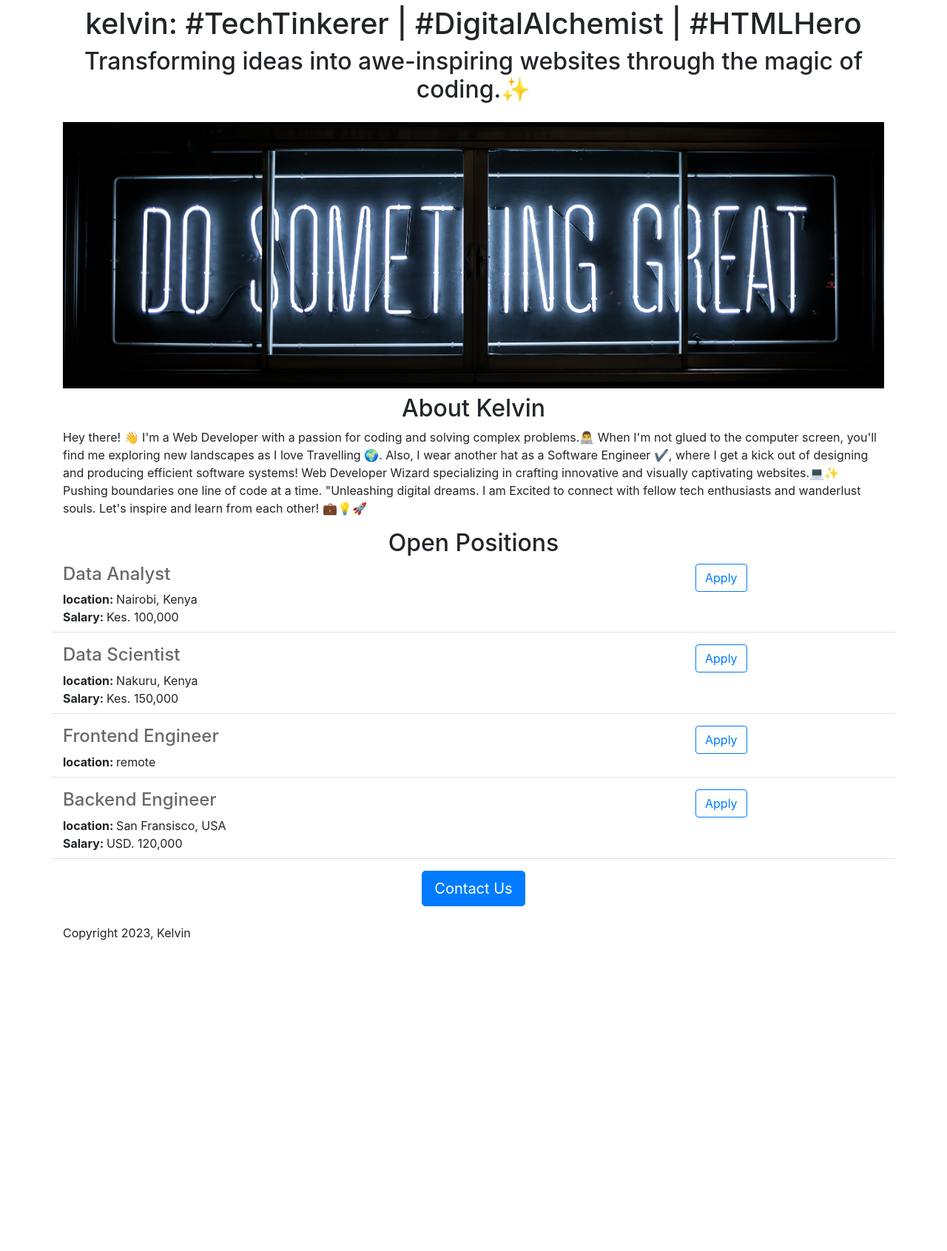
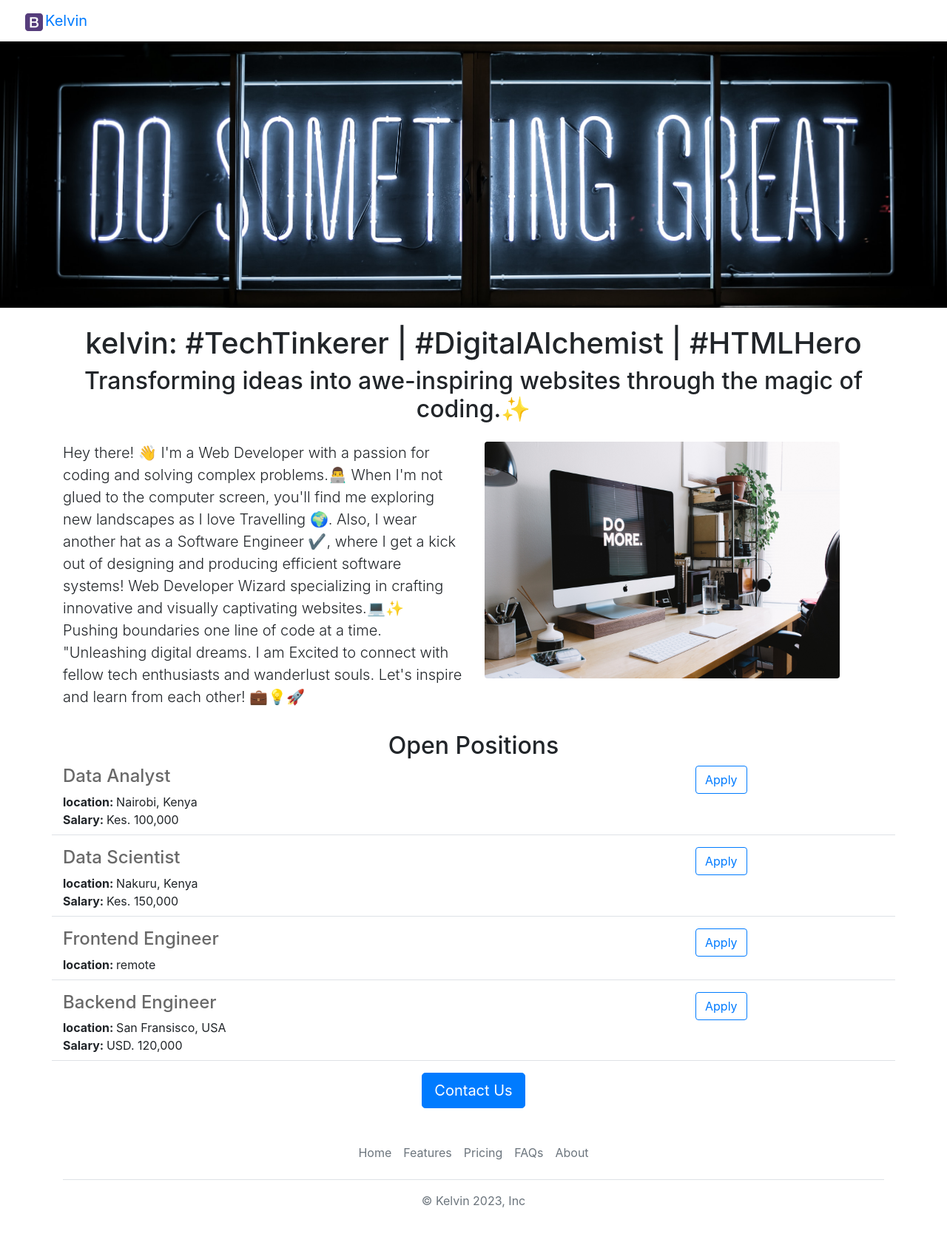
Before and after one commit to kelvinhassan/kelvin-careers-website-v2, a Flask app: page / in a window 1280 px wide. Shown: the whole page at 74% size. Before the commit the page ends 1271 px from the top, so only its background shows below. Run offline with Flask 3, Linux system fonts and the light colour scheme.

Commit message:
nav and footer changes

```diff
--- /dev/null
+++ b/templates/footer.html
@@ -0,0 +1,22 @@
+<div class="container">
+  <footer class="py-3 my-4">
+    <ul class="nav justify-content-center border-bottom pb-3 mb-3">
+      <li class="nav-item">
+        <a href="#" class="nav-link px-2 text-muted">Home</a>
+      </li>
+      <li class="nav-item">
+        <a href="#" class="nav-link px-2 text-muted">Features</a>
+      </li>
+      <li class="nav-item">
+        <a href="#" class="nav-link px-2 text-muted">Pricing</a>
+      </li>
+      <li class="nav-item">
+        <a href="#" class="nav-link px-2 text-muted">FAQs</a>
+      </li>
+      <li class="nav-item">
+        <a href="#" class="nav-link px-2 text-muted">About</a>
+      </li>
+    </ul>
+    <p class="text-center text-muted">&copy; Kelvin 2023, Inc</p>
+  </footer>
+</div>
--- a/templates/home.html
+++ b/templates/home.html
@@ -18,12 +18,15 @@
         height: 360px;
         width: 100%;
         object-fit: cover;
+        margin-bottom: 16px;
       }
     </style>
 
     <title>{% block title %} Kelvin Careers{% endblock %}</title>
   </head>
   <body>
+    {% include 'nav.html'%}
+    <img id="banner" class="img-fluid" src="/static/banner.jpg" />
     <div class="container">
       <h1 class="text-center mt-2 mb-2">
         {{company_name}}: #TechTinkerer | #DigitalAlchemist | #HTMLHero
@@ -32,26 +35,33 @@
         Transforming ideas into awe-inspiring websites through the magic of
         coding.✨
       </h2>
-      <img id="banner" class="img-fluid" src="/static/banner.jpg" />
-
-      <h2 class="text-center mt-2 mb-2">About Kelvin</h2>
-      <p>
-        Hey there! 👋 I'm a Web Developer with a passion for coding and solving
-        complex problems.👨‍💻 When I'm not glued to the computer screen, you'll
-        find me exploring new landscapes as I love Travelling 🌍. Also, I wear
-        another hat as a Software Engineer ✔, where I get a kick out of
-        designing and producing efficient software systems! Web Developer Wizard
-        specializing in crafting innovative and visually captivating
-        websites.💻✨ Pushing boundaries one line of code at a time. "Unleashing
-        digital dreams. I am Excited to connect with fellow tech enthusiasts and
-        wanderlust souls. Let's inspire and learn from each other! 💼💡🚀
-      </p>
+      <div class="row" style="margin-bottom: 16px">
+        <div class="col-md-6">
+          <p class="lead">
+            Hey there! 👋 I'm a Web Developer with a passion for coding and
+            solving complex problems.👨‍💻 When I'm not glued to the computer
+            screen, you'll find me exploring new landscapes as I love Travelling
+            🌍. Also, I wear another hat as a Software Engineer ✔, where I get a
+            kick out of designing and producing efficient software systems! Web
+            Developer Wizard specializing in crafting innovative and visually
+            captivating websites.💻✨ Pushing boundaries one line of code at a
+            time. "Unleashing digital dreams. I am Excited to connect with
+            fellow tech enthusiasts and wanderlust souls. Let's inspire and
+            learn from each other! 💼💡🚀
+          </p>
+        </div>
+        <div class="d-none d-md-block col-6">
+          <img
+            src="/static/office.jpg"
+            style="height: 320px; border-radius: 4px"
+          />
+        </div>
+      </div>
       <h2 class="text-center mt-2 mb-2">Open Positions</h2>
       <div>{% for job in jobs %} {% include 'jobitem.html'%} {% endfor %}</div>
       <div class="text-center mt-2">
         <button class="btn btn-primary btn-lg">Contact Us</button>
       </div>
-      <p class="mt-4">Copyright 2023, Kelvin</p>
     </div>
 
     <!-- Optional JavaScript; choose one of the two! -->
@@ -74,5 +84,6 @@
     <script src="https://cdn.jsdelivr.net/npm/popper.js@1.16.1/dist/umd/popper.min.js" integrity="sha384-9/reFTGAW83EW2RDu2S0VKaIzap3H66lZH81PoYlFhbGU+6BZp6G7niu735Sk7lN" crossorigin="anonymous"></script>
     <script src="https://cdn.jsdelivr.net/npm/bootstrap@4.6.2/dist/js/bootstrap.min.js" integrity="sha384-+sLIOodYLS7CIrQpBjl+C7nPvqq+FbNUBDunl/OZv93DB7Ln/533i8e/mZXLi/P+" crossorigin="anonymous"></script>
     -->
+    {% include 'footer.html'%}
   </body>
 </html>
--- /dev/null
+++ b/templates/nav.html
@@ -0,0 +1,14 @@
+<nav class="navbar shadow-sm fixed-top bg-white">
+  <div class="container-fluid">
+    <a class="navbar-brand" href="#">
+      <img
+        src="/static/bootstrap-solid.svg"
+        alt="logo"
+        width="30"
+        height="24"
+        class="d-inline-block align-text=top"
+      />Kelvin
+    </a>
+  </div>
+</nav>
+<div style="height: 56px"></div>
```
Also changed, not shown: static/bootstrap-solid.svg (added), static/office.jpg (renamed from static/banner2.jpg), 1 other file.
